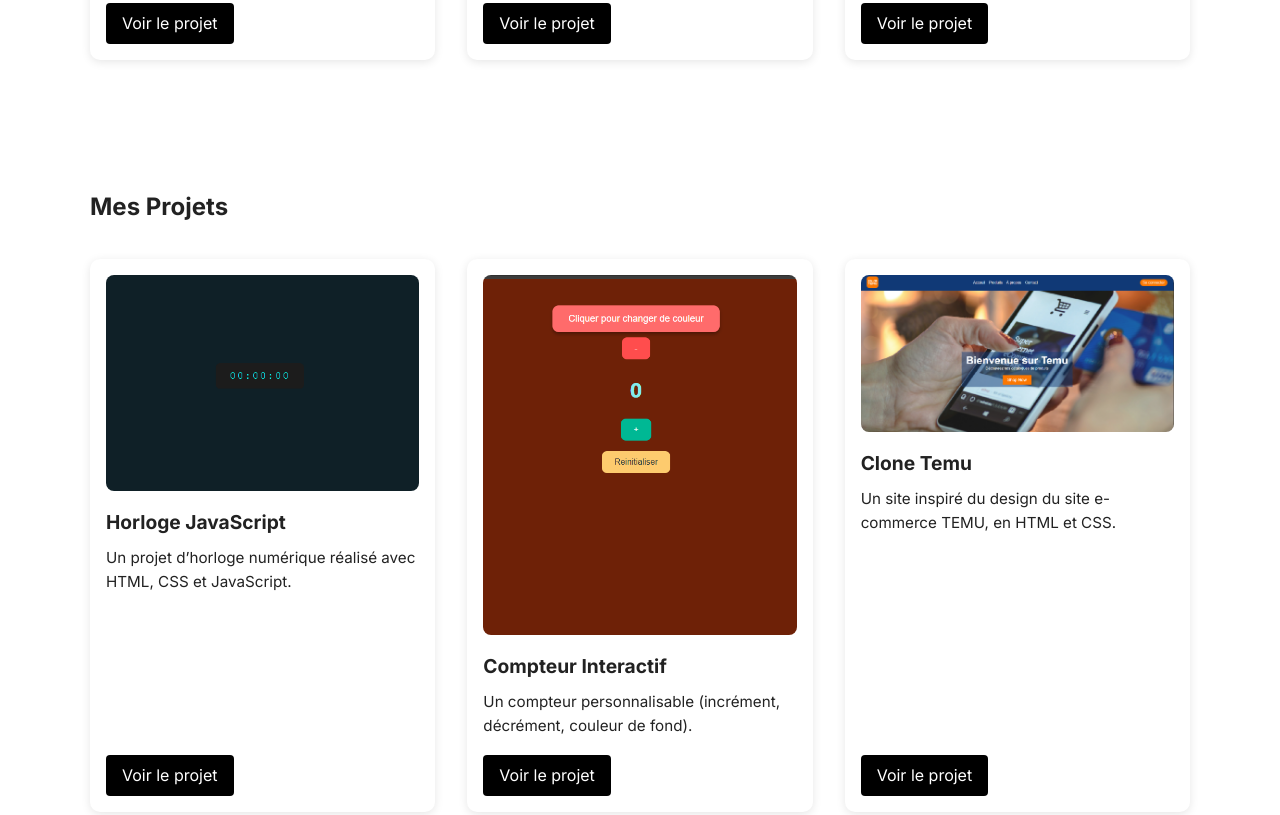
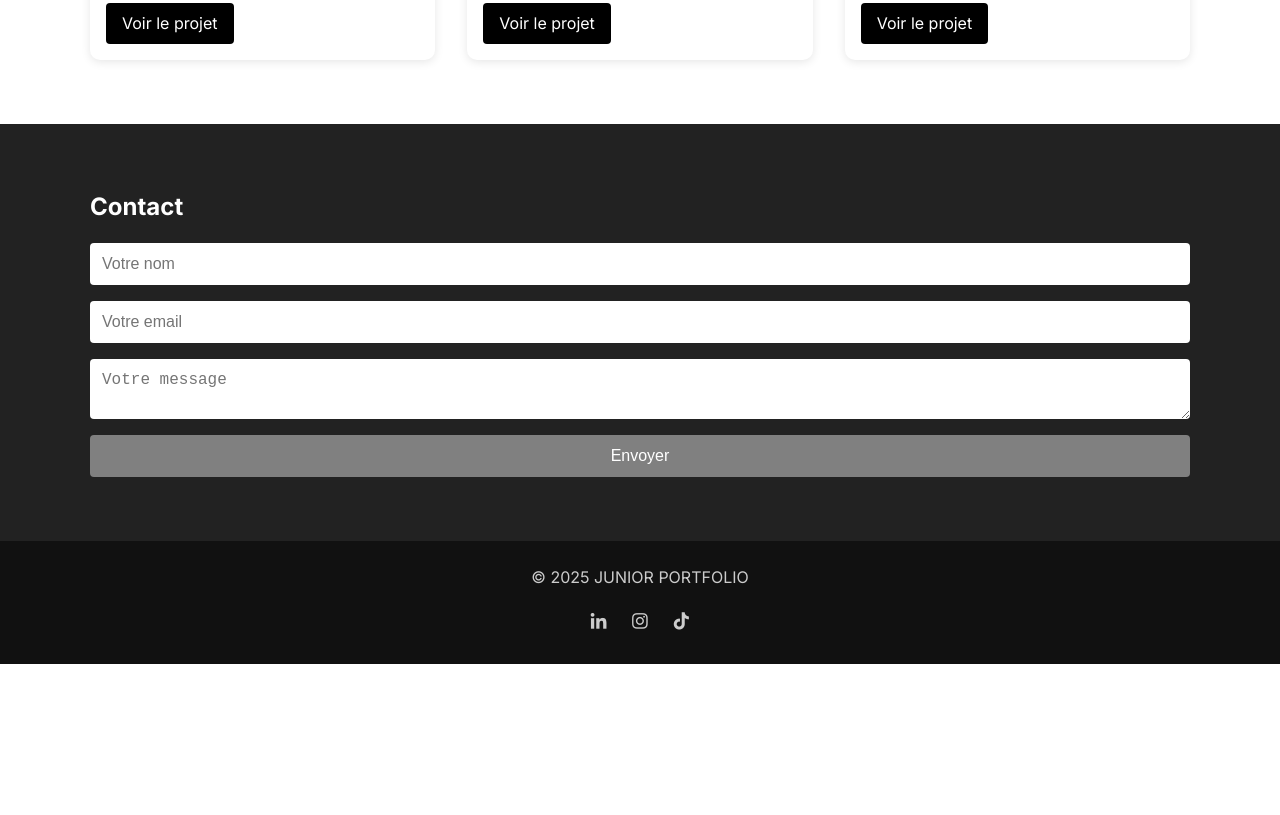
Before and after one commit to milesjunior/portfolio-final, a plain HTML site: page projet.html in a window 1280 px wide. Shown: the part 698-1513 px from the top of the page. After the commit the page ends 1362 px from the top, so only its background shows below. Drawn offline with nearby package versions, Linux system fonts and the light colour scheme; files whose address does not match are found by name.

Commit message:
first commit

```diff
--- a/projet.html
+++ b/projet.html
@@ -52,33 +52,7 @@
         </div>
       </div>
     </section>
-     <section class="projects">
-      <div class="container">
-        <h1>Mes Projets</h1>
-        <div class="project-grid">
-          <div class="project-card">
-            <img src="asset/Untitled.png" alt="Clock Project" />
-            <h3>Horloge JavaScript</h3>
-            <p>Un projet d’horloge numérique réalisé avec HTML, CSS et JavaScript.</p>
-            <a href="clock.html" target="_blank">Voir le projet</a>
-          </div>
 
-          <div class="project-card">
-            <img src="asset/compteur2.png" alt="Compteur" />
-            <h3>Compteur Interactif</h3>
-            <p>Un compteur personnalisable (incrément, décrément, couleur de fond).</p>
-            <a href="Compteur/compteur.html" target="_blank">Voir le projet</a>
-          </div>
-
-          <div class="project-card">
-            <img src="asset/temu.png" alt="Temu Clone" />
-            <h3>Clone Temu</h3>
-            <p>Un site inspiré du design du site e-commerce TEMU, en HTML et CSS.</p>
-            <a href="Temu project/index.html" target="_blank">Voir le projet</a>
-          </div>
-        </div>
-      </div>
-    </section>
 
     <section class="contact" id="contact">
       <div class="container">
```
